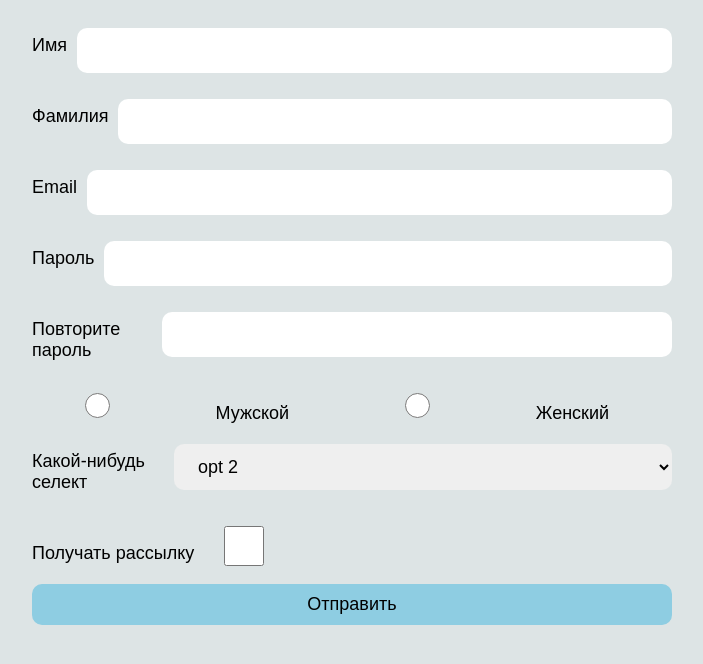
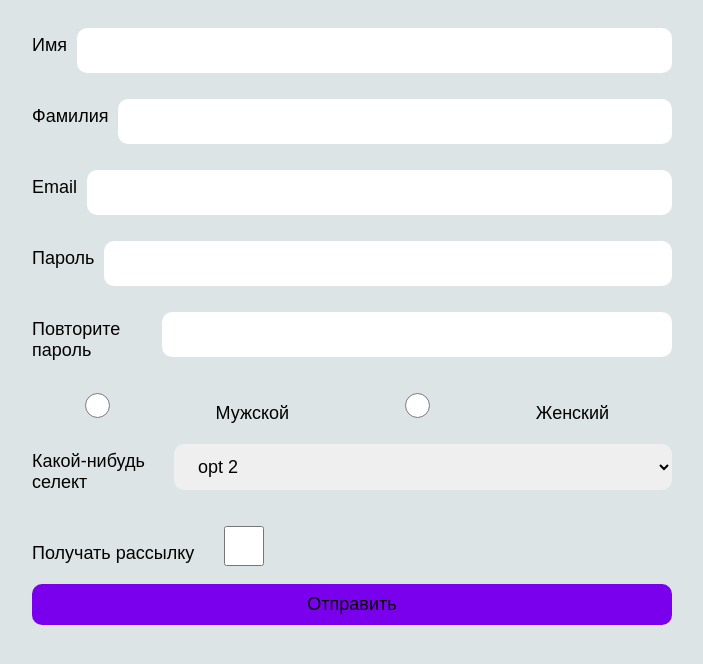
Before and after one commit to movav/web_form_js, a plain HTML site: page index.html in a window 1280 px wide. Shown: the whole page, without its empty margins (288-991 px from the left). Drawn offline with Linux system fonts and the light colour scheme.

Commit message:
Update style.css

```diff
--- a/style.css
+++ b/style.css
@@ -66,7 +66,7 @@ input:focus, select:focus {
 }
 
 button[type=submit] {
-    background-color: rgb(142, 205, 226);
+    background-color: rgb(122, 0, 237);
     margin-top: 10px;
     padding: 10px 5px;
     border-radius: 10px;
```
